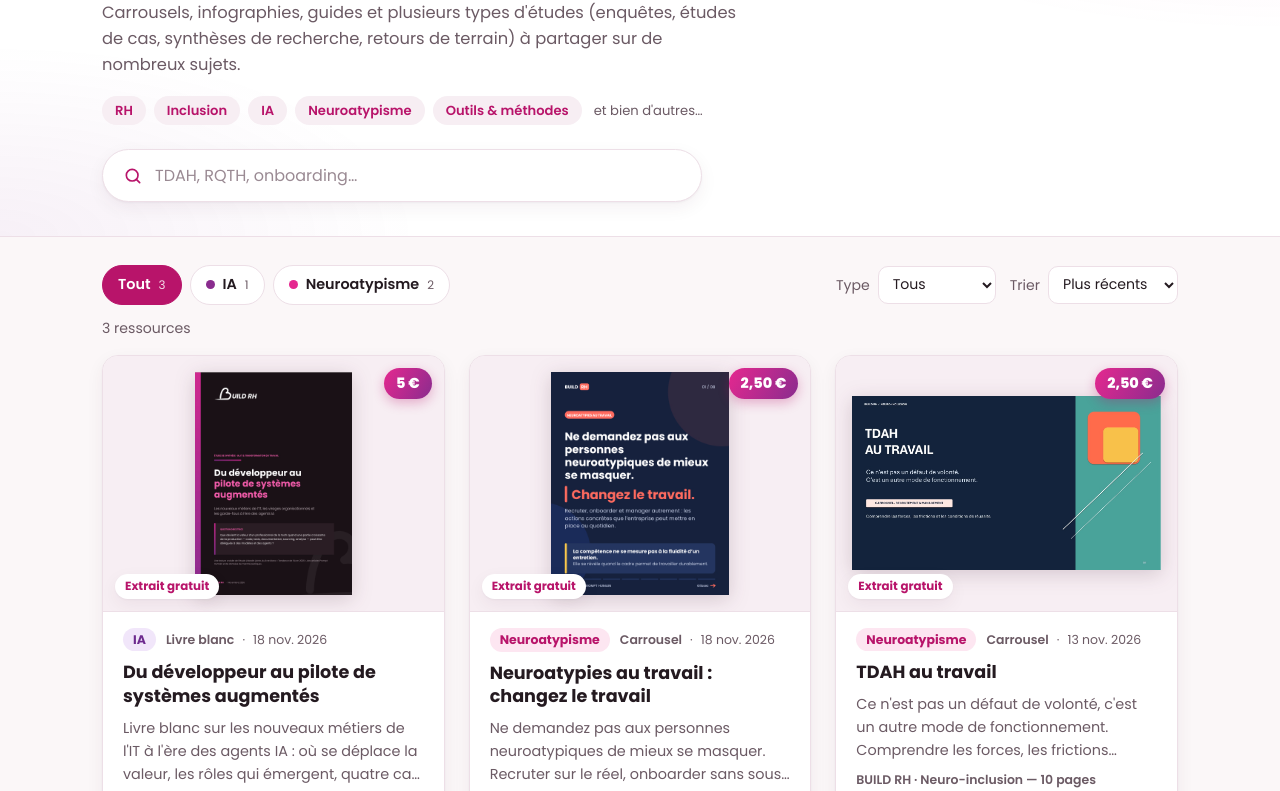
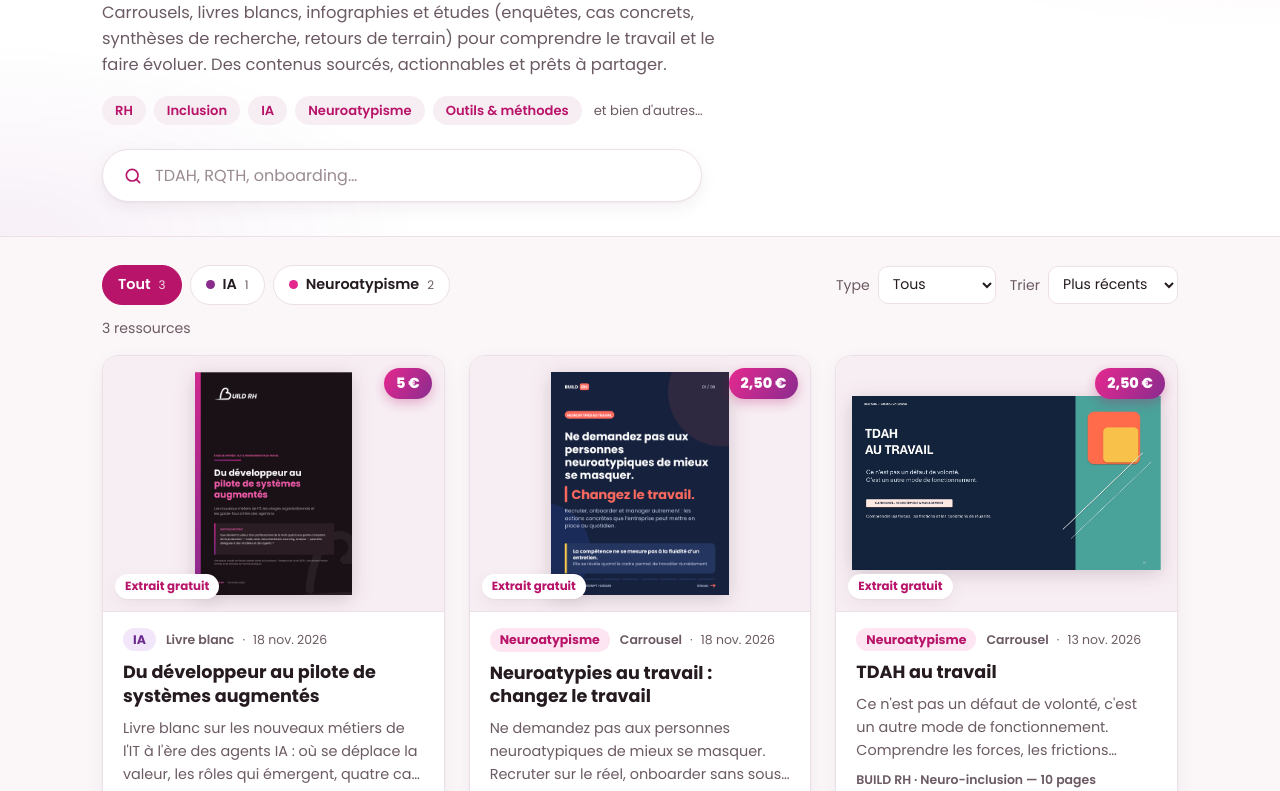
Before and after one commit to AlmosniShirley/bibliotheque-ressources, a plain HTML site: page index.html in a window 1280 px wide. Shown: the part 216-1007 px from the top of the page. Drawn offline with Linux system fonts and the light colour scheme.

Commit message:
Texte d'introduction plus clair
Co-Authored-By: Claude Opus 5.5 <noreply@anthropic.com>

```diff
--- a/catalogue.js
+++ b/catalogue.js
@@ -40,7 +40,7 @@ window.BIBLIOTHEQUE = {
   titre: "Des ressources pour",
   titreAccent: "changer le travail.", // partie du titre en corail
   sousTitre:
-    "Carrousels, infographies, guides et plusieurs types d'études (enquêtes, études de cas, synthèses de recherche, retours de terrain) à partager sur de nombreux sujets.",
+    "Carrousels, livres blancs, infographies et études (enquêtes, cas concrets, synthèses de recherche, retours de terrain) pour comprendre le travail et le faire évoluer. Des contenus sourcés, actionnables et prêts à partager.",
   contact: "", // facultatif : un lien (LinkedIn…) affiché en bas de page
 
   // Vos autres espaces, affichés en haut de page et dans « Aller plus loin ».
--- a/index.html
+++ b/index.html
@@ -6,7 +6,7 @@
   <meta name="color-scheme" content="light">
   <meta name="theme-color" content="#fbf7f8">
   <title>La bibliothèque BUILD RH</title>
-  <meta name="description" content="La bibliothèque BUILD RH : carrousels, infographies, guides et études sur les RH, l'inclusion, l'IA, le neuroatypisme, les outils et méthodes, et bien d'autres sujets.">
+  <meta name="description" content="La bibliothèque BUILD RH : carrousels, livres blancs, infographies et études sourcés et actionnables sur les RH, l'inclusion, l'IA, le neuroatypisme, les outils et méthodes.">
   <link rel="icon" type="image/svg+xml" href="assets/favicon.svg">
   <link rel="apple-touch-icon" href="assets/apple-touch-icon.png">
   <link rel="preconnect" href="https://fonts.googleapis.com">
```
